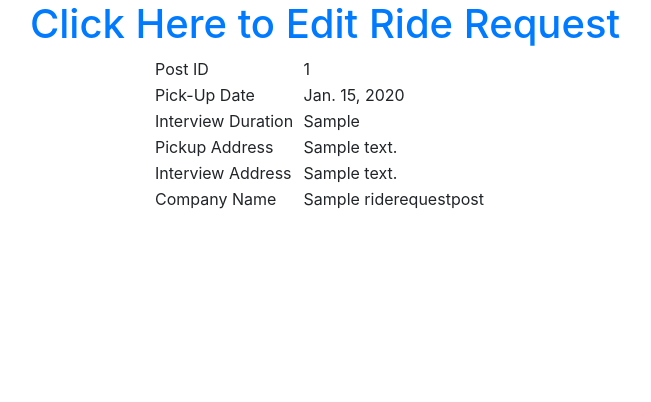
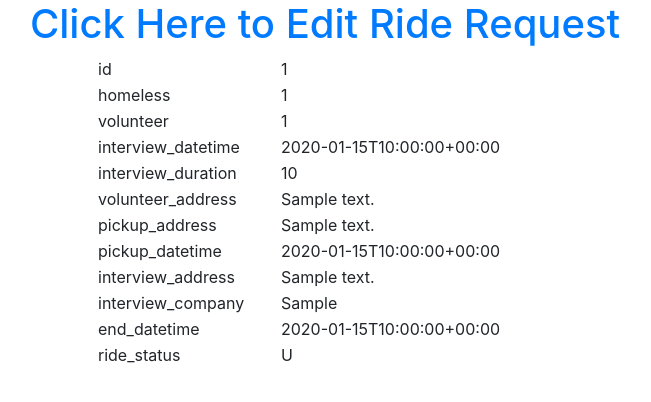
Before and after one commit to CS130-W20/team-A9, a Django app: page /ViewRideForm/1 in a window 1280 px wide. Shown: the part 56-458 px from the top of the page, without its empty margins (315-966 px from the left). Run offline with Django 3.2, Linux system fonts and the light colour scheme; tables that the repository leaves empty hold one stand-in row (values such as "Sample post"); some libraries are stand-ins or nearby versions.

Commit message:
Modified Ride Request Form and Added hrefs to dashboard

```diff
--- a/homeyess/templates/dashboard/homeless.html
+++ b/homeyess/templates/dashboard/homeless.html
@@ -106,7 +106,7 @@ h2 {
 								    	<div>Pickup Address: <div class="detail-text">{{ ride.pickup_address }}</div></div>
 								    </div>
 					    			<div>
-										<a class="detail-button" href="#">Details</a>
+										<a class="detail-button" href="/ViewRideForm/{{ ride.id }}">Details</a>
 									</div>
 					    		</div>
 					    	</div>
--- a/homeyess/templates/ride_request/ViewRideForm.html
+++ b/homeyess/templates/ride_request/ViewRideForm.html
@@ -10,31 +10,13 @@
 		<div class="container" style="padding=40px;">
 		<div class="row justify-content-center">
 
-		<table style="width:30%">
-			<tr>
-				<td>Post ID</td>
-				<td>{{form.id}}</td>
-			</tr>
-			<tr>
-				<td>Pick-Up Date</td>
-				<td>{{form.pickup_date}}</td>
-			</tr>
-			<tr>
-				<td>Interview Duration</td>
-				<td>{{form.interview_duration}}</td>
-			</tr>
-			<tr>
-				<td>Pickup Address</td>
-				<td>{{form.pickup_address}}</td>
-			</tr>
-			<tr>
-				<td>Interview Address</td>
-				<td>{{form.interview_address}}</td>
-			</tr>
-			<tr>
-				<td>Company Name</td>
-				<td>{{form.company_name}}</td>
-			</tr>
+		<table style="width:40%">
+			{% for attribute, value in form.get_fields %}
+				<tr>
+					<td>{{ attribute }}</td>
+					<td>{{ value }}</td>
+				</tr>
+			{% endfor %}
 		</table>
 	</div>
 </div>
--- a/homeyess/website/models.py
+++ b/homeyess/website/models.py
@@ -84,6 +84,12 @@ class Ride(models.Model):
 		Confirmed = "C"
 		Finished = "F"
 
+	def get_absolute_url(self):
+		return '/ViewRideForm/' + str(self.id)
+
+	def get_fields(self):
+		return [(field.name, field.value_to_string(self)) for field in Ride._meta.fields]
+
 	homeless = models.ForeignKey(Profile, on_delete=models.CASCADE, related_name='ride_homeless_set')
 	volunteer = models.ForeignKey(Profile, on_delete=models.SET_NULL, blank=True, null=True, related_name='ride_volunteer_set')
 	interview_datetime = models.DateTimeField()
--- a/homeyess/website/urls.py
+++ b/homeyess/website/urls.py
@@ -11,7 +11,7 @@ urlpatterns = [
     path('dashboard/<str:user_id>/', views.dashboard, name='dashboard'),
     path('ViewRideForm/<int:post_id>', views.viewrideform, name='ViewRideForm'),
     path('ViewRideForm/<int:post_id>/Update', views.RequestRideEdit.as_view(), name='update_ride'),
-    path('request_ride', views.RequestRideCreate.as_view(), name='request_ride'),
+    path('request-ride', views.RequestRideCreate.as_view(), name='request_ride'),
     path('jobs/<str:user_id>/', views.postjob, name='post_job'),
     path('jobs/<str:user_id>/<int:job_id>/', views.editjob, name='edit_job'),
 ]
--- a/homeyess/website/views.py
+++ b/homeyess/website/views.py
@@ -119,32 +119,41 @@ def volunteer(request, user):
     return render(request, 'dashboard/volunteer.html', context)
 
 class RequestRideCreate(CreateView):
-	'''Object used to render the ride request creation view
+    '''Object used to render the ride request creation view
 
-	:param template_name: the name of the template used to render the view
-	:type template_name: string
-	:param form_class: the form that specifies what data needs to be input
-	:type form_class: ModelFormMetaclass
-	:param queryset: the queryable attributes of the form
-	:type queryset: QuerySet
-	'''
-	template_name = 'ride_request/request_ride.html'
-	form_class = RideRequestForm
-	queryset = RideRequestPost.objects.all()
+    :param template_name: the name of the template used to render the view
+    :type template_name: string
+    :param form_class: the form that specifies what data needs to be input
+    :type form_class: ModelFormMetaclass
+    :param queryset: the queryable attributes of the form
+    :type queryset: QuerySet
+    '''
+
+    template_name = 'ride_request/request_ride.html'
+    form_class = RideRequestForm
+    def form_valid(self, form):
+        print("form data: {}".format(form.data))
+        form.instance.homeless = Profile.objects.get(user=self.request.user)
+        form.instance.pickup_datetime = "2020-01-20 00:00"
+        form.instance.end_datetime = "2020-01-20 00:00"
+        return super(RequestRideCreate, self).form_valid(form)
+    queryset = Ride.objects.all()
+
+
 
 def viewrideform(request, post_id):
-	'''Renders the view that allows people experiencing homelessness to view a specific ride request
-	he/she filled out, so that they can review and potentially edit the form
+    '''Renders the view that allows people experiencing homelessness to view a specific ride request
+    he/she filled out, so that they can review and potentially edit the form
 
-	:param request: The http request containing user information or extra arguments
-	:type request: HttpRequest
-	:param post_id: The ride request post's idea
-	:type post_id: int
-	'''
-	form_set = RideRequestPost.objects.filter(id=post_id)
-	form = form_set[0]
-	context = {'form': form}
-	return render(request, 'ride_request/ViewRideForm.html', context)
+    :param request: The http request containing user information or extra arguments
+    :type request: HttpRequest
+    :param post_id: The ride request post's idea
+    :type post_id: int
+    '''
+    form_set = Ride.objects.filter(id=post_id)
+    form = form_set[0]
+    context = {'form': form}
+    return render(request, 'ride_request/ViewRideForm.html', context)
 
 class RequestRideEdit(UpdateView):
 	'''Object used to render the request form's update view
@@ -158,11 +167,11 @@ class RequestRideEdit(UpdateView):
 	'''
 	template_name = 'ride_request/request_ride.html'
 	form_class = RideRequestForm
-	queryset = RideRequestPost.objects.all()
+	queryset = Ride.objects.all()
 
 	def get_object(self):
 		id_ = self.kwargs.get("post_id")
-		return get_object_or_404(RideRequestPost, id=id_)
+		return get_object_or_404(Ride, id=id_)
 
 def editjob(request, user_id, job_id):
     '''Renders the editjob form on GET; processes the editjob form on POST
```
Also changed, not shown: homeyess/website/forms.py (+15 -14 lines).
